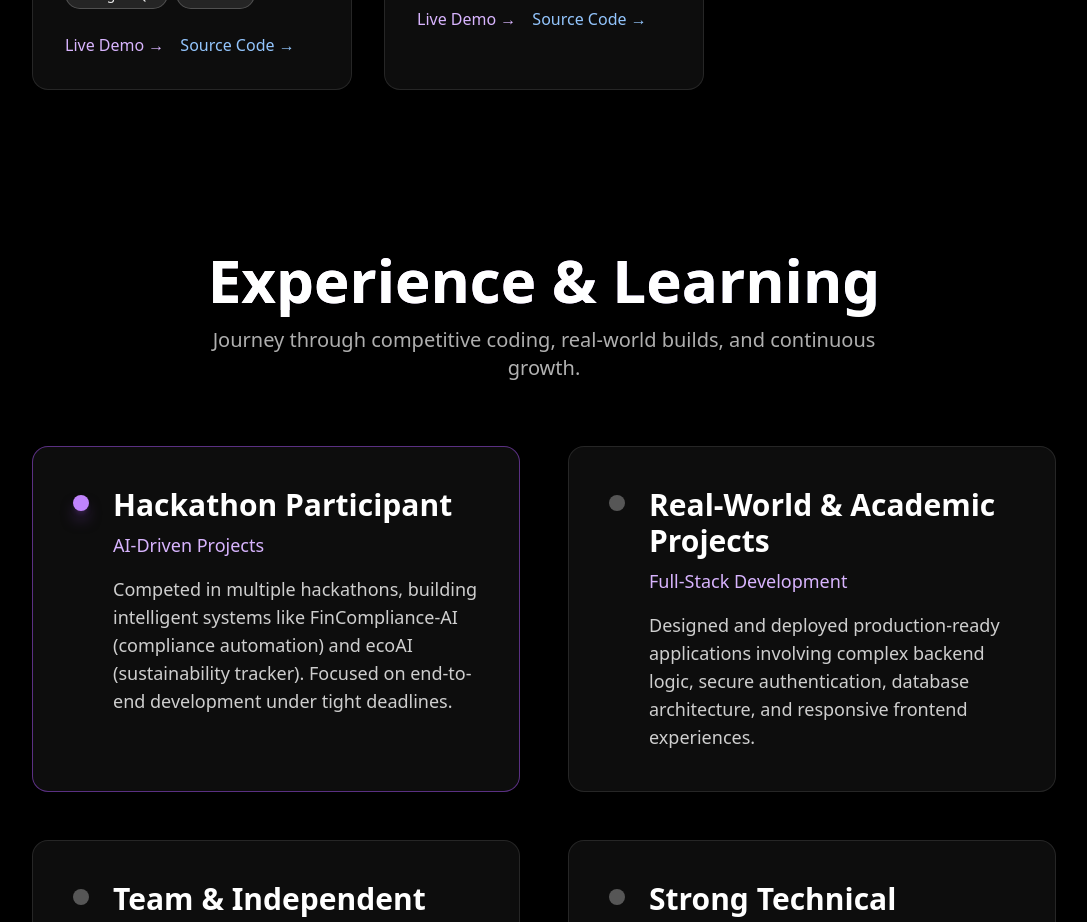
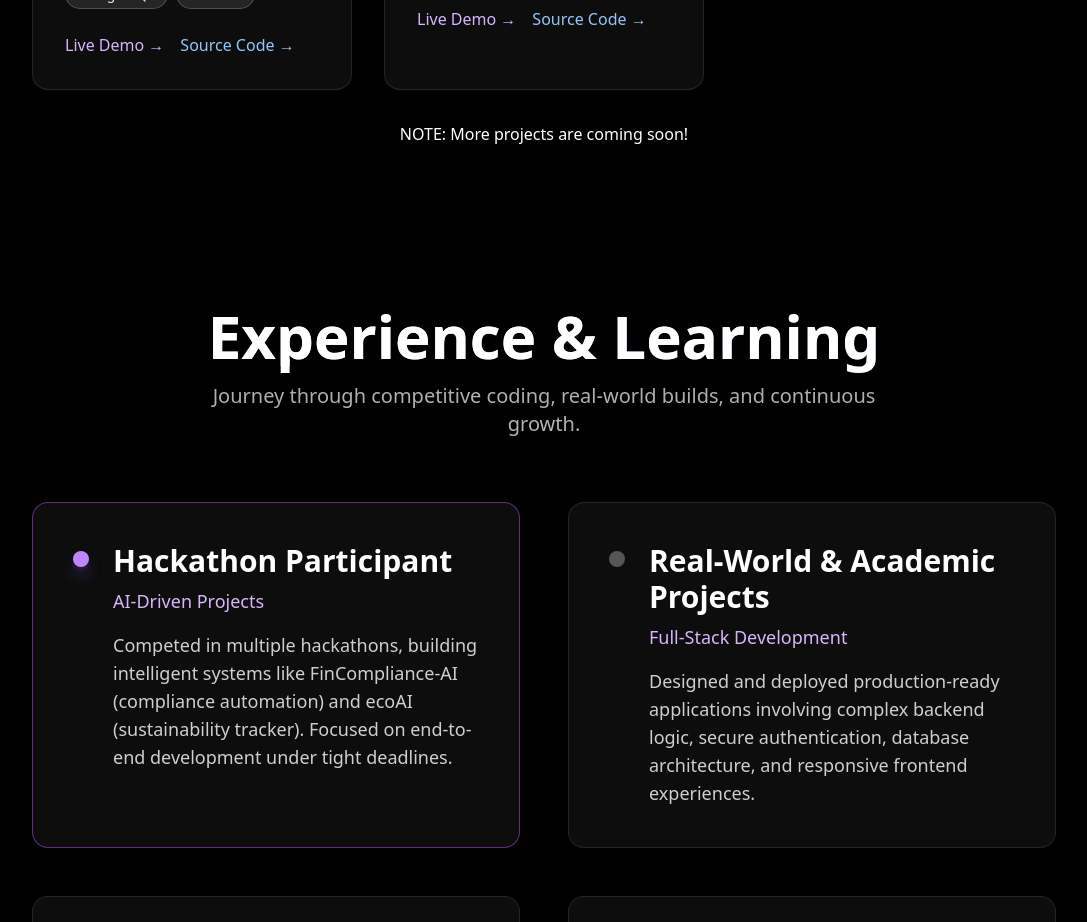
Before and after one commit to mdkamranalam/my-portfolio, a React (Vite) app: page / in a window 1280 px wide. Shown: the part 3640-4562 px from the top of the page, without its empty margins (96-1183 px from the left). Built offline with nearby package versions, Linux system fonts and the light colour scheme.

Commit message:
Add note about upcoming projects in Projects section

```diff
--- a/src/sections/Projects.tsx
+++ b/src/sections/Projects.tsx
@@ -142,6 +142,7 @@ const Projects = () => {
             </div>
           ))}
         </div>
+        <p className="text-center mt-8">NOTE: More projects are coming soon!</p>
       </div>
     </section>
   );
```
